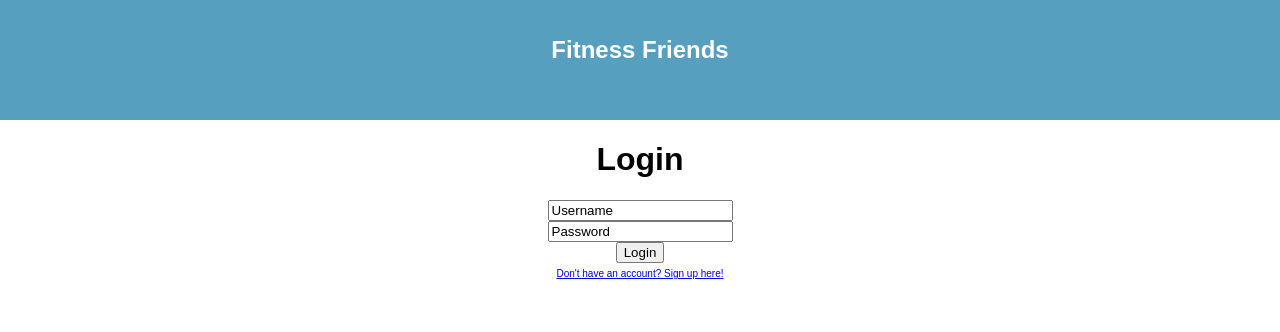
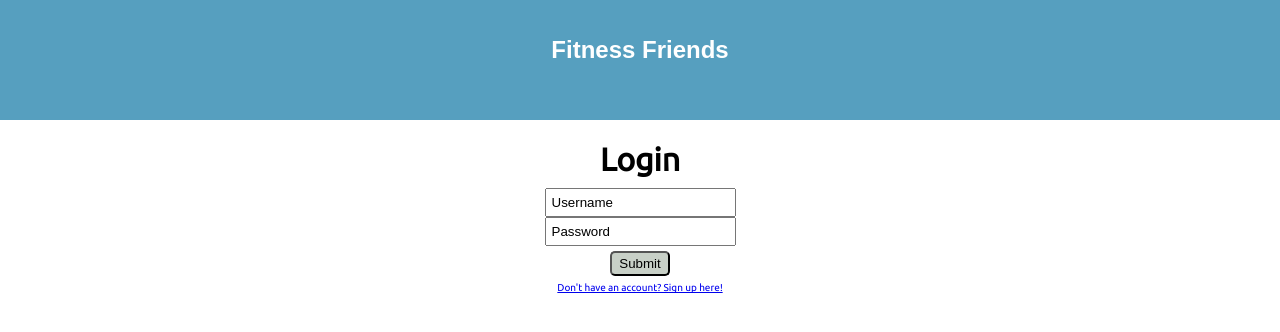
Before and after one commit to lenelow/fitness-friends, a React (Create React App) app: page / in a window 1280 px wide. Shown: the top 332 px of the page. Built offline with nearby package versions, Linux system fonts and the light colour scheme; a web font is replaced by a local one.

Commit message:
styled login page

```diff
--- a/src/components/App.css
+++ b/src/components/App.css
@@ -1,6 +1,6 @@
 @import url("https://fonts.googleapis.com/css?family=Coda+Caption:800");
 
-body {
+header {
   font-family: "Coda Caption", sans-serif;
 }
 
--- /dev/null
+++ b/src/components/Login.css
@@ -0,0 +1,26 @@
+@import url("https://fonts.googleapis.com/css?family=Ubuntu");
+
+body {
+    font-family: 'Ubuntu', sans-serif;
+}
+
+.loginInfo {
+    padding: 5px;
+}
+
+.login {
+    margin-bottom: 10px;
+}
+
+.loginButton {
+    width: 60px;
+    height: 25px;
+    margin-top: 5px;
+    border-radius: 5px;
+    background-color: #B1BDAF;
+    background: rgba(177, 189, 175, 0.7);
+}
+
+.loginButton:active {
+    background-color: #737A71;
+}
--- a/src/components/Login.js
+++ b/src/components/Login.js
@@ -1,17 +1,18 @@
 import React, { Component } from "react";
+import './Login.css'
 
 class Login extends Component {
   render() {
     return (
       <div>
-        <h1>Login</h1>
-        <input type="text" value="Username" />
+        <h1 className="login">Login</h1>
+        <input className="loginInfo" type="text" value="Username" />
         <br />
-        <input type="text" value="Password" />
+        <input className="loginInfo" type="text" value="Password" />
         <br />
-        <input type="Submit" value="Login" />
+        <button className="loginButton" type="Submit" value="Login">Submit</button>
       </div>
-    );
+    )
   }
 }
 
```
Also changed, not shown: src/components/SignUp.js (+10 -10 lines).
